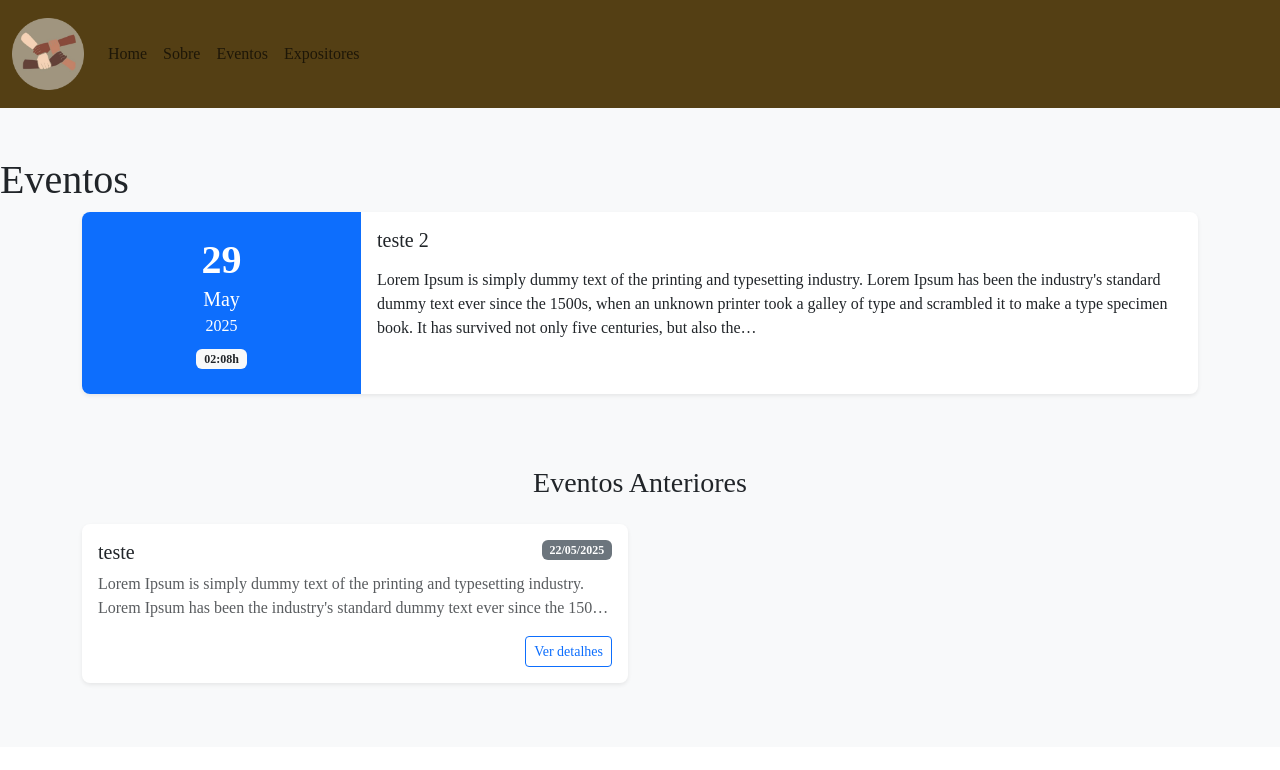
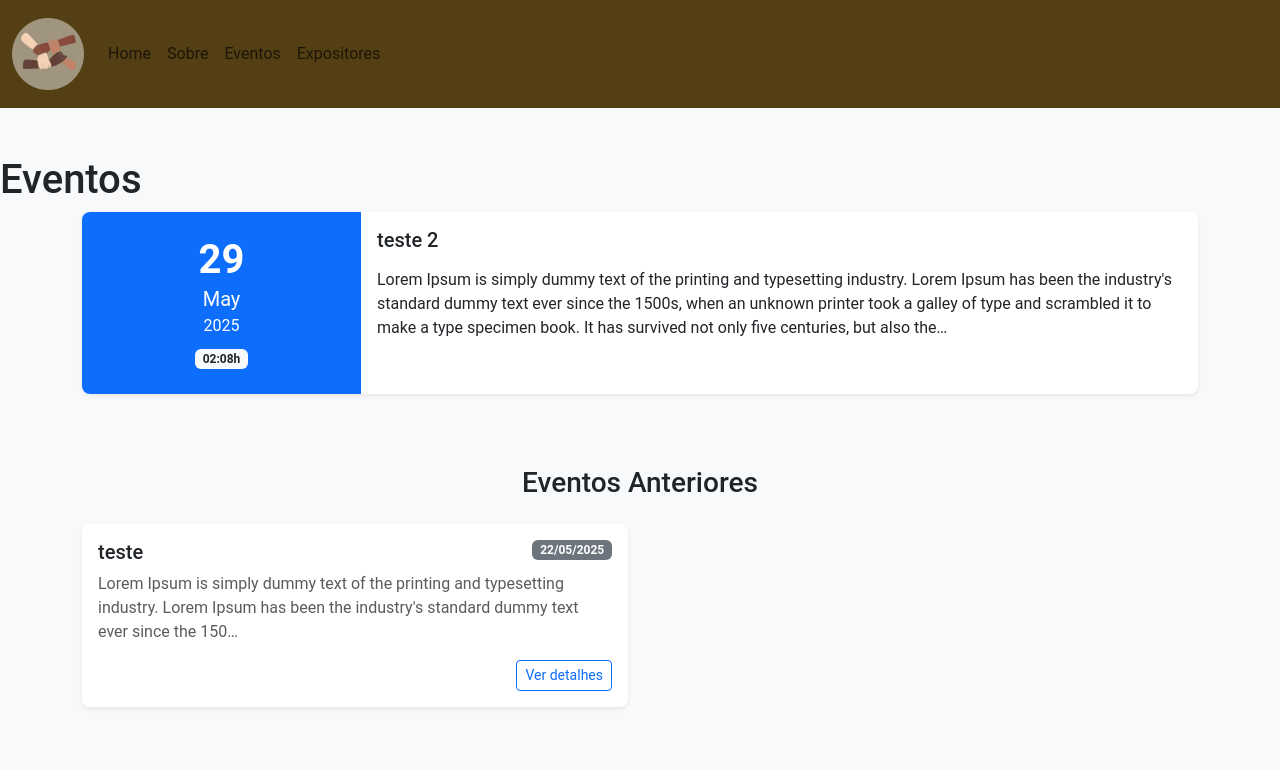
Before and after one commit to msbonfim/pl_corarte2025, a Django app: page /eventos/ in a window 1280 px wide. Shown: the top 770 px of the page. Run offline with Django 5.2, Linux system fonts and the light colour scheme; data comes from the database, SQL or seed files in the repository.

Commit message:
Update style.css

```diff
--- a/home/static/css/style.css
+++ b/home/static/css/style.css
@@ -8,7 +8,7 @@
   --color4: #fefefe;
 }
 * {
-  font-family: "montserrat";
+  font-family: "Roboto", sans-serif;
 }
 /*global*/
 h2.title {
```
